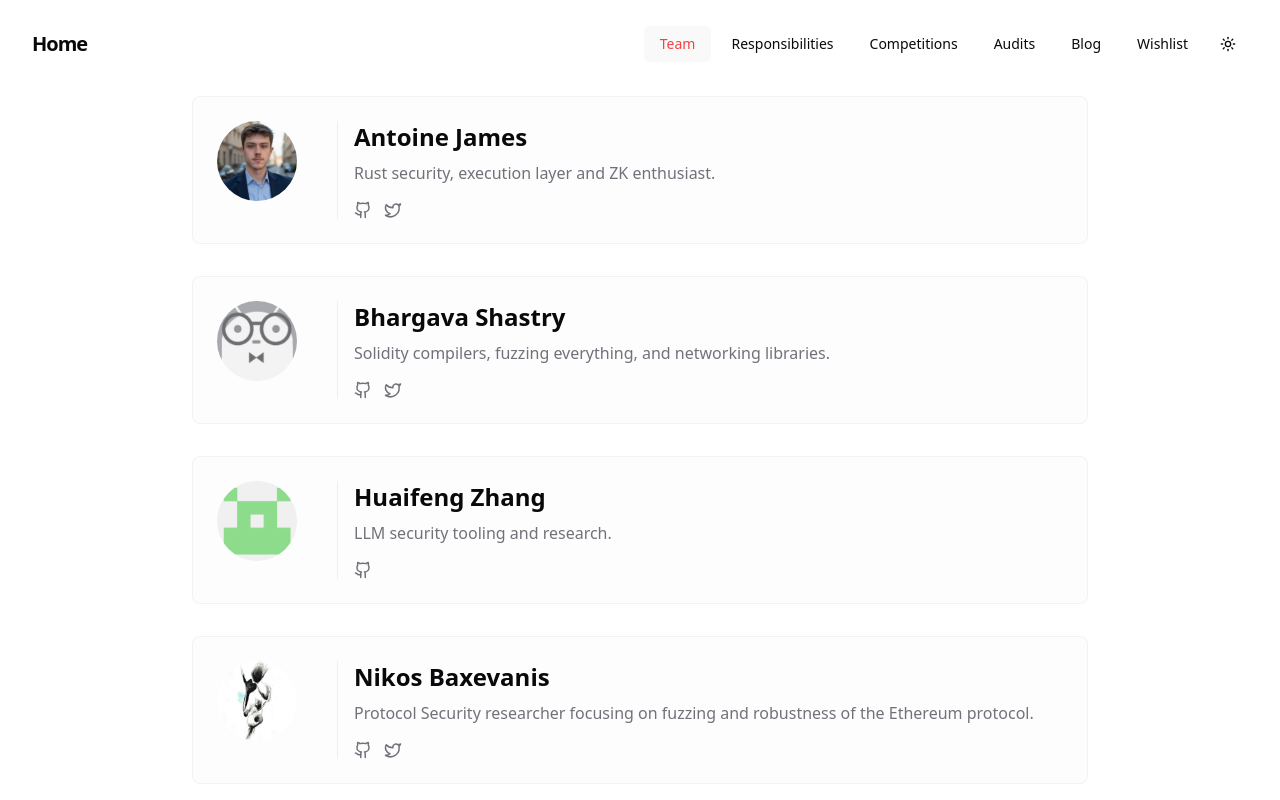
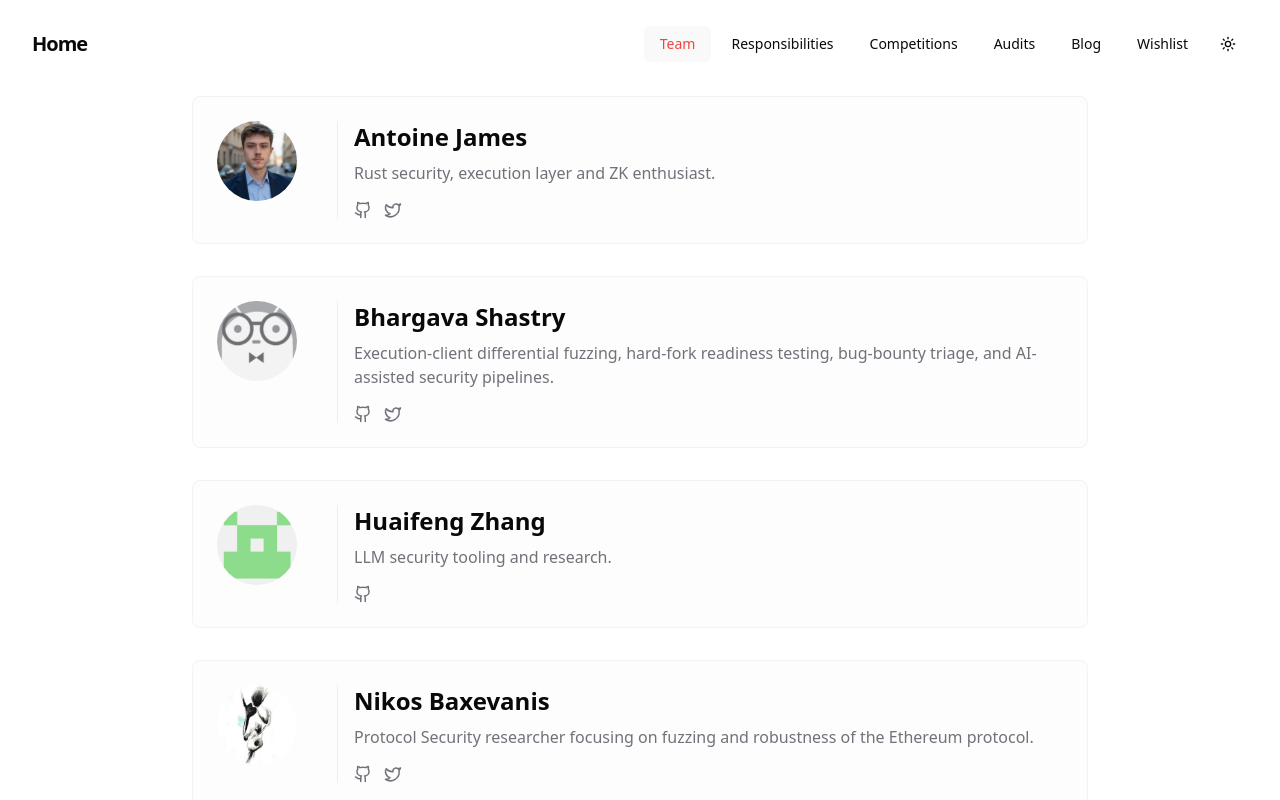
Before and after one commit to ethereum/protocol-security, a React (Vite) app: page /team in a window 1280 px wide. Shown: the top 800 px of the page. Built offline with nearby package versions, Linux system fonts and the light colour scheme.

Commit message:
Update Bhargava team description

```diff
--- a/src/pages/team.tsx
+++ b/src/pages/team.tsx
@@ -22,7 +22,7 @@ const teamMembers: TeamMember[] = [
   },
   {
     name: 'Bhargava Shastry',
-    description: 'Solidity compilers, fuzzing everything, and networking libraries.',
+    description: 'Execution-client differential fuzzing, hard-fork readiness testing, bug-bounty triage, and AI-assisted security pipelines.',
     github: 'https://github.com/bshastry',
     twitter: 'https://x.com/ibags',
     image: '/images/bhargava.png',
```
